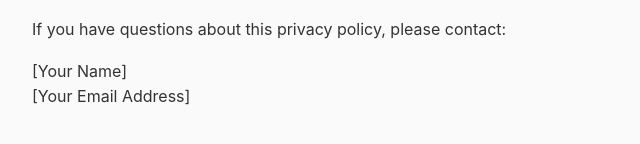
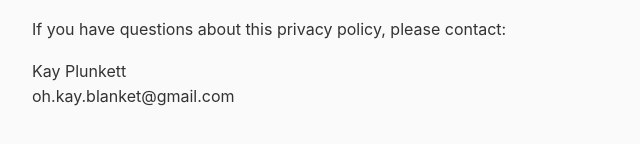
Before and after one commit to oh-kay-blanket/movie-translator-native, a website: page docs/privacy-policy.html in a window 1280 px wide. Shown: the part 1407-1551 px from the top of the page, 208-848 px from the left. Drawn offline with Linux system fonts and the light colour scheme.

Commit message:
Add contact info

```diff
--- a/docs/privacy-policy.html
+++ b/docs/privacy-policy.html
@@ -74,8 +74,8 @@
     <h2>Contact</h2>
     <p>If you have questions about this privacy policy, please contact:</p>
     <p>
-        [Your Name]<br>
-        [Your Email Address]
+        Kay Plunkett<br>
+        oh.kay.blanket@gmail.com
     </p>
 </body>
 </html>
```
